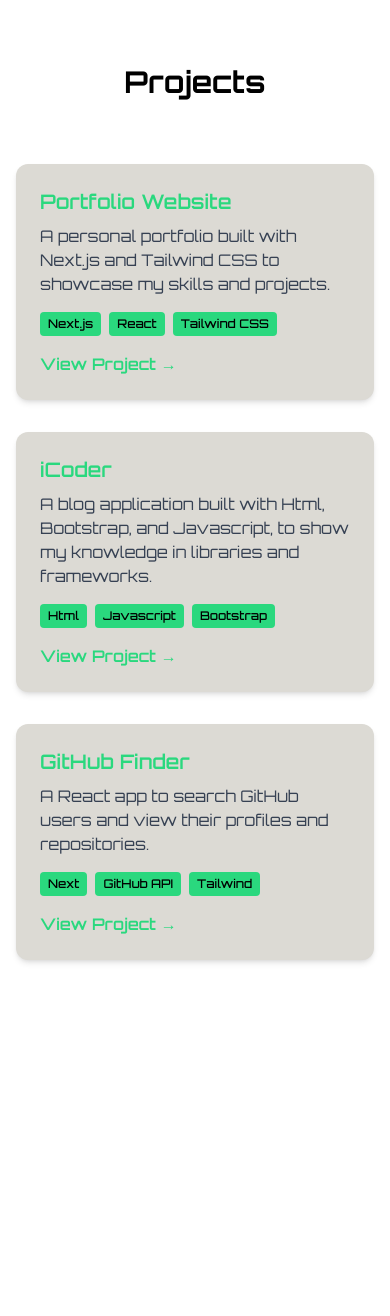
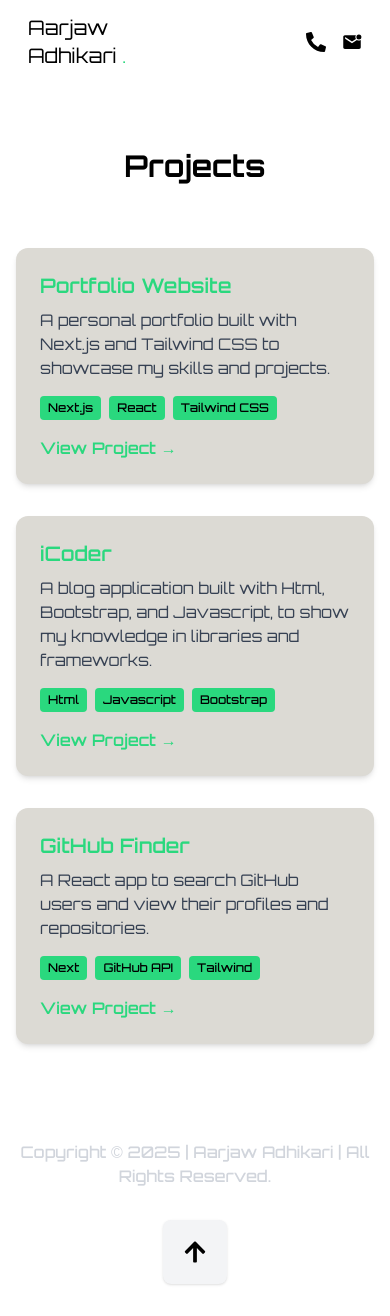
Before and after one commit to Aarjaw/Portfolio_Next, a Next.js app: page /projects in a window 390 px wide. Before the commit the page ends 1024 px from the top, so only its background shows below. Built offline with nearby package versions, Linux system fonts and the light colour scheme.

Commit message:
some changes in layout

```diff
--- a/app/layout.tsx
+++ b/app/layout.tsx
@@ -2,6 +2,8 @@
 import { Orbitron, Rajdhani, Share_Tech_Mono } from 'next/font/google';
 // import { Geist, Geist_Mono } from "next/font/google";
 import "./globals.css";
+import Navbar from '@/components/navbar/navbar';
+import Footer from '@/components/footer/footer';
 
 // const geistSans = Geist({
 //   variable: "--font-geist-sans",
@@ -35,8 +37,10 @@
     <html lang="en">
       <body
         className={`${orbitron.variable} ${rajdhani.variable} ${shareTechMono.variable}`}
-      >
-        {children}
+          >
+              <Navbar />
+              {children}
+              <Footer />
       </body>
     </html>
   );
--- a/app/page.tsx
+++ b/app/page.tsx
@@ -1,24 +1,20 @@
 import React from 'react';
-import Navbar from '@/components/navbar/navbar';
 import Intro from '@/app/introduction/page';
 import AboutMe from '@/app/about/page';
 import MySkill from '@/app/skills/page';
 import Education from '@/app/education/page';
 import MyProject from '@/app/projects/page';
 import Contact from '@/app/contact/page';
-import Footer from '@/components/footer/footer';
 
 const page = () => {
     return (
         <>
-            <Navbar />
             <Intro />
             <AboutMe />
             <MySkill />
             <Education />
             <MyProject />
             <Contact />
-            <Footer />
         </>
     )
 }
--- a/app/projects/page.tsx
+++ b/app/projects/page.tsx
@@ -10,7 +10,7 @@
     {
         title: 'iCoder',
         description: 'A blog application built with Html, Bootstrap, and Javascript, to show my knowledge in libraries and frameworks.',
-        link: 'https://aarjaw.github.io/project/',
+        link: 'https://aarjaw.github.io/iCoder/',
         tech: ['Html', 'Javascript', 'Bootstrap'],
     },
     {
--- a/components/footer/footer.tsx
+++ b/components/footer/footer.tsx
@@ -11,7 +11,7 @@
     };
 
     return (
-        <footer className="w-full bg-[#1a2b3a] py-8 flex flex-col md:flex-row items-center justify-center gap-4 md:gap-0 relative">
+        <footer className="w-full  py-8 flex flex-col md:flex-row items-center justify-center gap-4 md:gap-0 relative">
             <span className="text-center w-full text-gray-300 text-base md:text-xl font-medium">
                 Copyright © 2025 | Aarjaw Adhikari | All Rights Reserved.
             </span>
```
